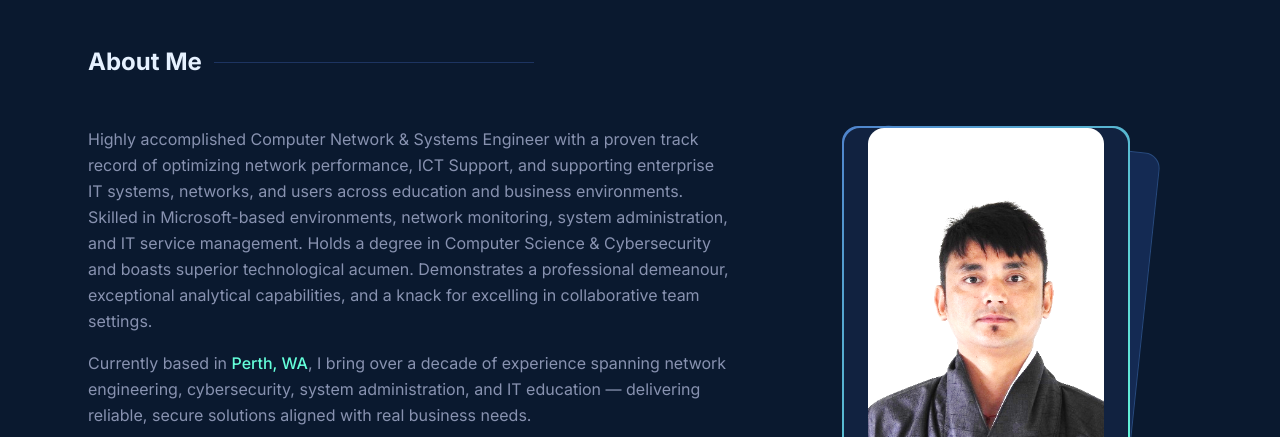
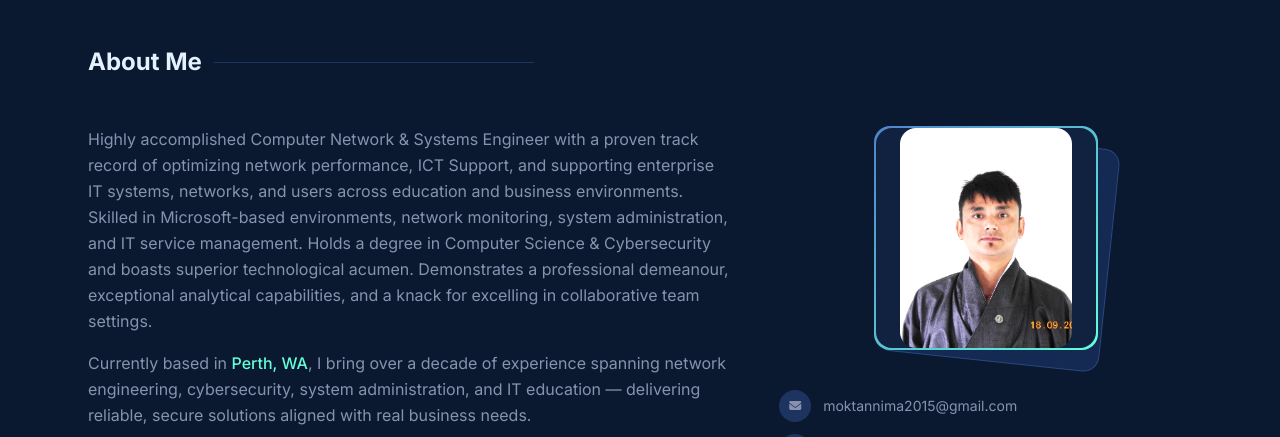
Before and after one commit to moktan456/nima-portfolio, a plain HTML site: page index.html in a window 1280 px wide. Shown: the part 850-1287 px from the top of the page. Drawn offline with nearby package versions, Linux system fonts and the light colour scheme.

Commit message:
Shorten profile card to square, reduce width for balanced layout

```diff
--- a/assets/js/app.js
+++ b/assets/js/app.js
@@ -87,7 +87,7 @@ function renderAbout(p) {
   if (avatar && p.profileImage) {
     avatar.innerHTML = `
       <img src="${escHtml(p.profileImage)}" alt="${escHtml(p.name)}"
-           class="w-full h-full object-cover rounded-2xl aspect-[3/4]"
+           class="w-full h-full object-cover rounded-2xl aspect-square"
            style="min-height:100%; object-position: center top;" />
     `;
   }
--- a/index.html
+++ b/index.html
@@ -324,7 +324,7 @@
 
       <!-- Avatar / Profile card -->
       <div class="md:col-span-2" data-aos="fade-left" data-aos-delay="200">
-        <div class="relative w-72 mx-auto">
+        <div class="relative w-56 mx-auto">
 
           <!-- Back card (tilted, offset for depth effect) -->
           <div class="absolute inset-0 rounded-2xl rotate-6 translate-x-3 translate-y-3"
@@ -336,7 +336,7 @@
 
             <!-- Avatar content (replaced by app.js when photo is uploaded) -->
             <div id="profile-avatar"
-                 class="rounded-2xl overflow-hidden bg-navy-l aspect-[3/4]
+                 class="rounded-2xl overflow-hidden bg-navy-l aspect-square
                         flex flex-col items-center justify-center gap-3 px-6 text-center">
               <div class="w-24 h-24 rounded-full bg-mint text-navy flex items-center justify-center
                           text-4xl font-bold font-mono flex-shrink-0">NM</div>
```
